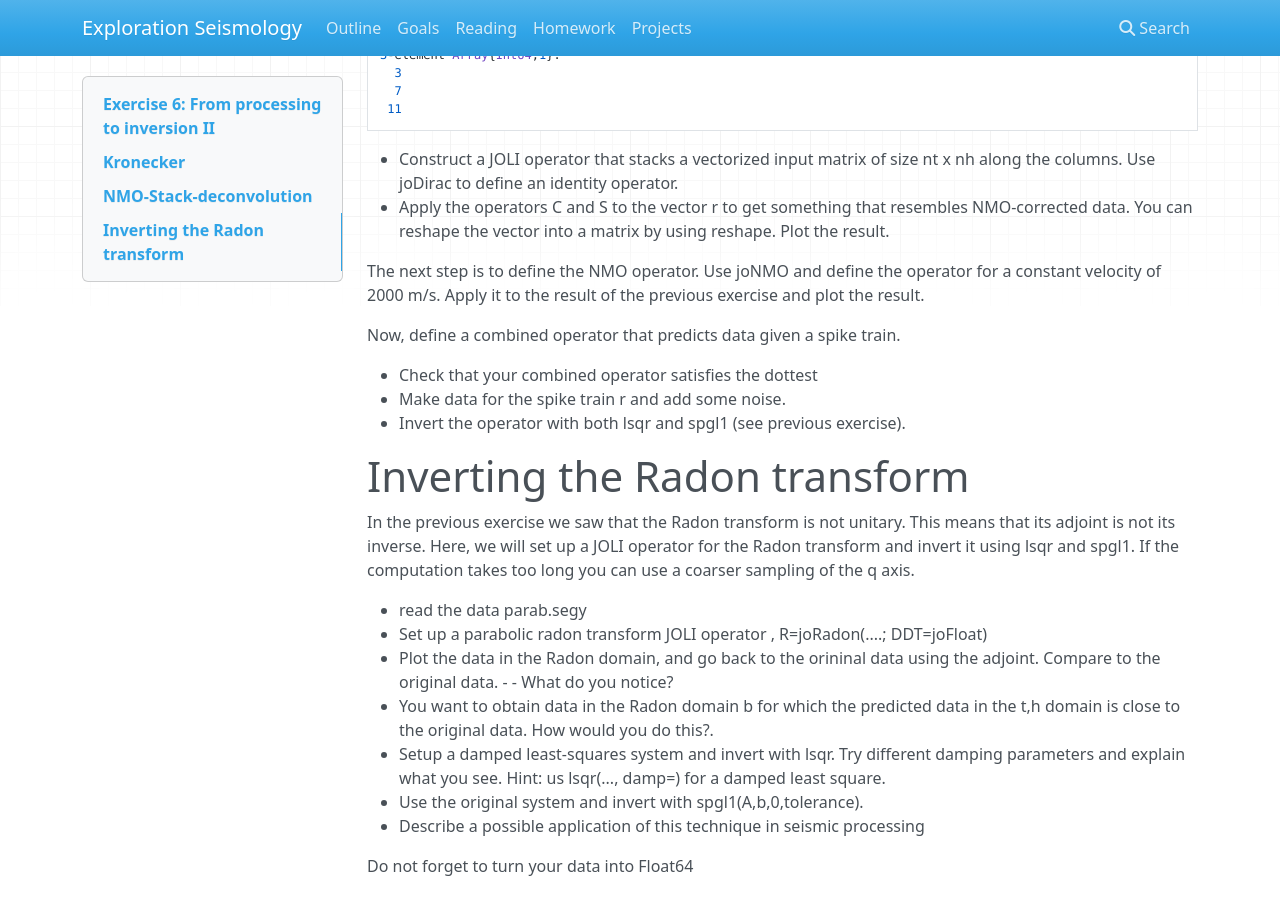
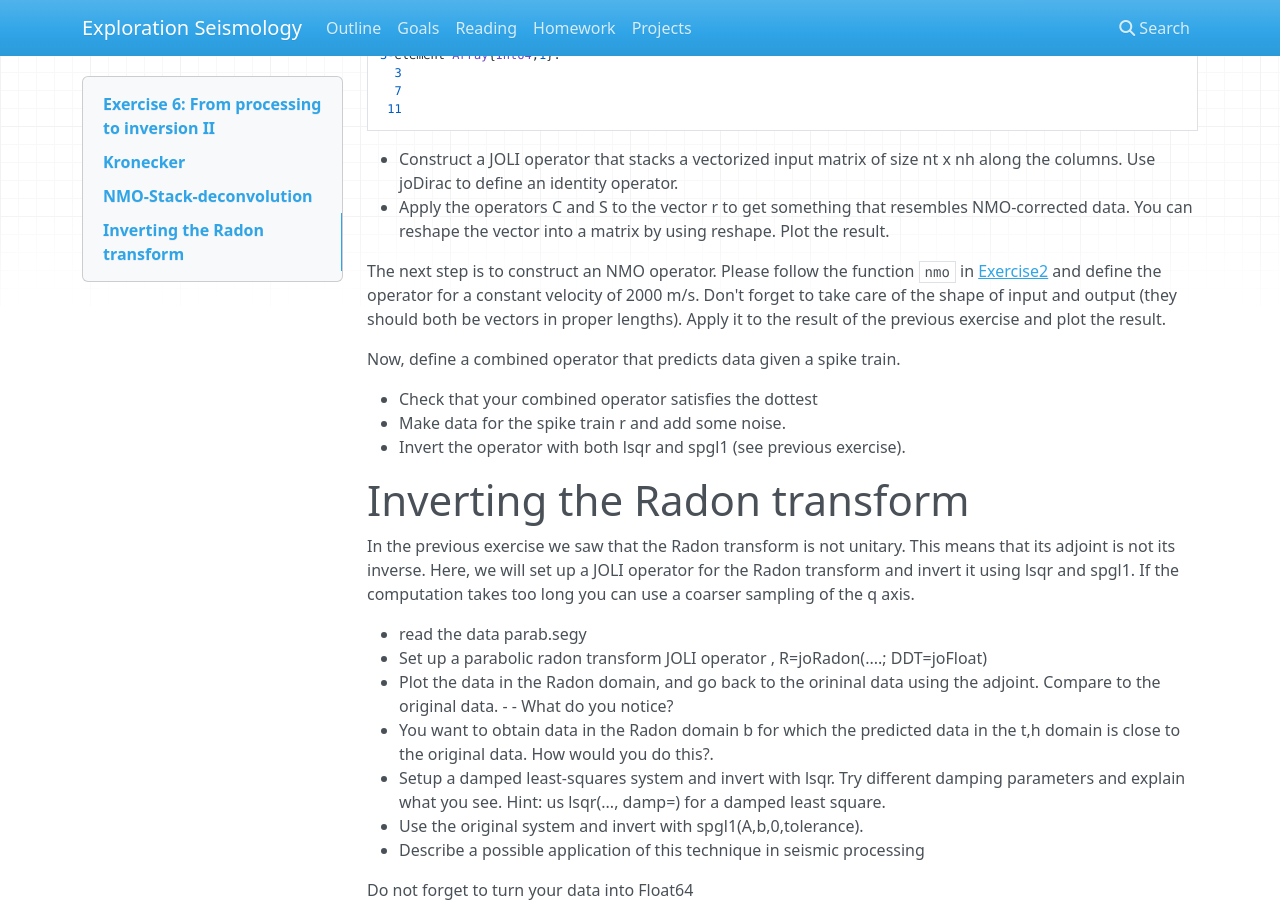
Before and after one commit to flexie/eas-4803-8803-ccs, an MkDocs documentation site: the page built from docs/Assignments/Exercise6.md, in a window 1280 px wide and 900 px high, scrolled down 2678 px. Built offline with MkDocs 1.6.1, drawn with Linux system fonts in a browser that asks for light colours; nearby versions of some CDN libraries; old or Windows-style settings are respelled for this version of MkDocs.

Commit message:
update Exercise 6, more description on joNMO

```diff
--- a/docs/Assignments/Exercise6.md
+++ b/docs/Assignments/Exercise6.md
@@ -179,7 +179,7 @@ Y = X*[1;1]
 - Construct a JOLI operator that stacks a vectorized input matrix of size nt x nh along the columns. Use joDirac to define an identity operator.
 - Apply the operators C and S to the vector r to get something that resembles NMO-corrected data. You can reshape the vector into a matrix by using reshape. Plot the result.
 
-The next step is to define the NMO operator. Use joNMO and define the operator for a constant velocity of 2000 m/s. Apply it to the result of the previous exercise and plot the result.
+The next step is to construct an NMO operator. Please follow the function `nmo` in [Exercise2](https://flexie.github.io/-EAS4803-8803/Assignments/Exercise6/) and define the operator for a constant velocity of 2000 m/s. Don't forget to take care of the shape of input and output (they should both be vectors in proper lengths). Apply it to the result of the previous exercise and plot the result.
 
 Now, define a combined operator that predicts data given a spike train.
 
```
